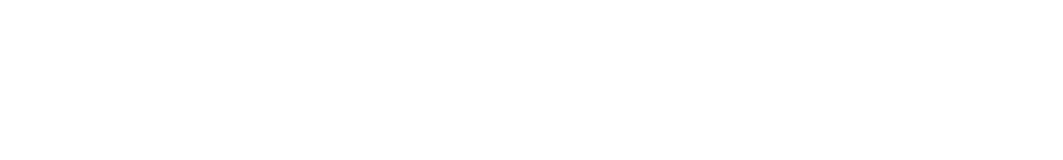
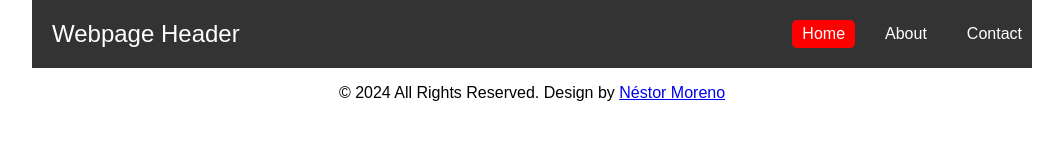
Before and after one commit to nestorm1/my_first_web_page_2024, a plain HTML site: page index.html in a window 1280 px wide. Shown: the whole page, without its empty margins (108-1171 px from the left). Drawn offline with Linux system fonts and the light colour scheme.

Commit message:
Adding header and footer in html file, styles are included too

```diff
--- a/index.html
+++ b/index.html
@@ -13,8 +13,94 @@
 
   <title>Fundamentals of Computer Engineering</title>
   <style>
+
+body {
+  margin: 0;
+  font-family: Arial, sans-serif;
+  display: flex;
+  flex-direction: column;
+  align-items: center;
+}
+
+.container {
+  max-width: 1000px;
+  width: 100%;
+  margin: 0 auto;
+}
+
+header {
+  background-color: #333;
+  color: white;
+  padding: 20px 0;
+  text-align: center;
+}
+
+.header-content {
+  display: flex;
+  justify-content: space-between;
+  align-items: center;
+}
+
+.header-title {
+  font-size: 1.5rem;
+  padding-left: 20px;
+}
+
+nav {
+  display: flex;
+  gap: 20px;
+}
+
+nav a {
+  color: white;
+  text-decoration: none;
+  font-size: 1rem;
+  padding: 5px 10px;
+  border-radius: 5px;
+  transition: background-color 0.3s;
+}
+
+nav a:hover {
+  background-color: #555;
+}
+
+nav a.active {
+  background-color: red;
+  color: white;
+}
+
+.footer-section {
+  max-width: 1000px;
+  width: 100%;
+  background-color: #333;
+  color: white;
+  text-align: center;
+}
+
+.footer-section a {
+  color: red;
+  text-decoration: none;
+}
+
+.footer-section a:hover {
+  text-decoration: underline;
+}
+
   </style>
 </head>
 <body>
+  <header class="container">
+    <div class="header-content" >
+      <div class="header-title">Webpage Header</div>
+      <nav>
+        <a href="#" class="active">Home</a>
+        <a href="#">About</a>
+        <a href="#">Contact</a>
+      </nav>
+    </div>
+  </header>
+  <footer class="footer_section">
+    <p>&copy; 2024 All Rights Reserved. Design by <a href="#">Néstor Moreno</a></p>
+  </footer>
 </body>
 </html>
```
Also changed, not shown: 1 other file.
